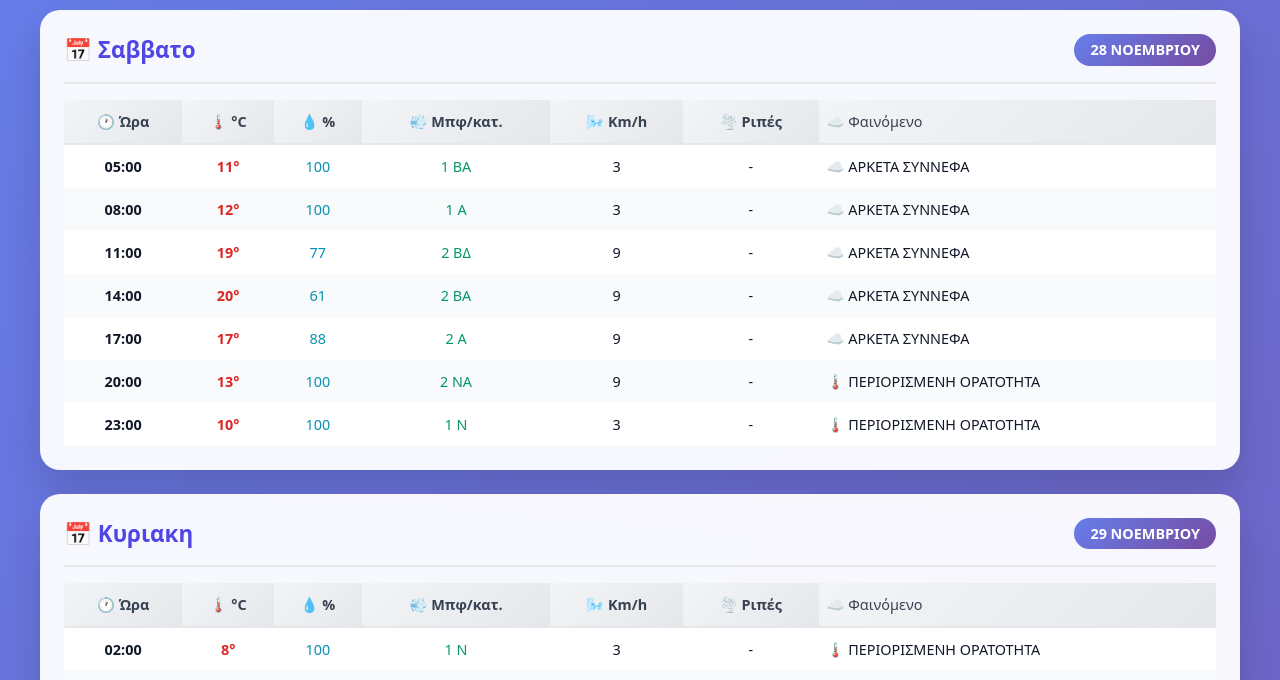
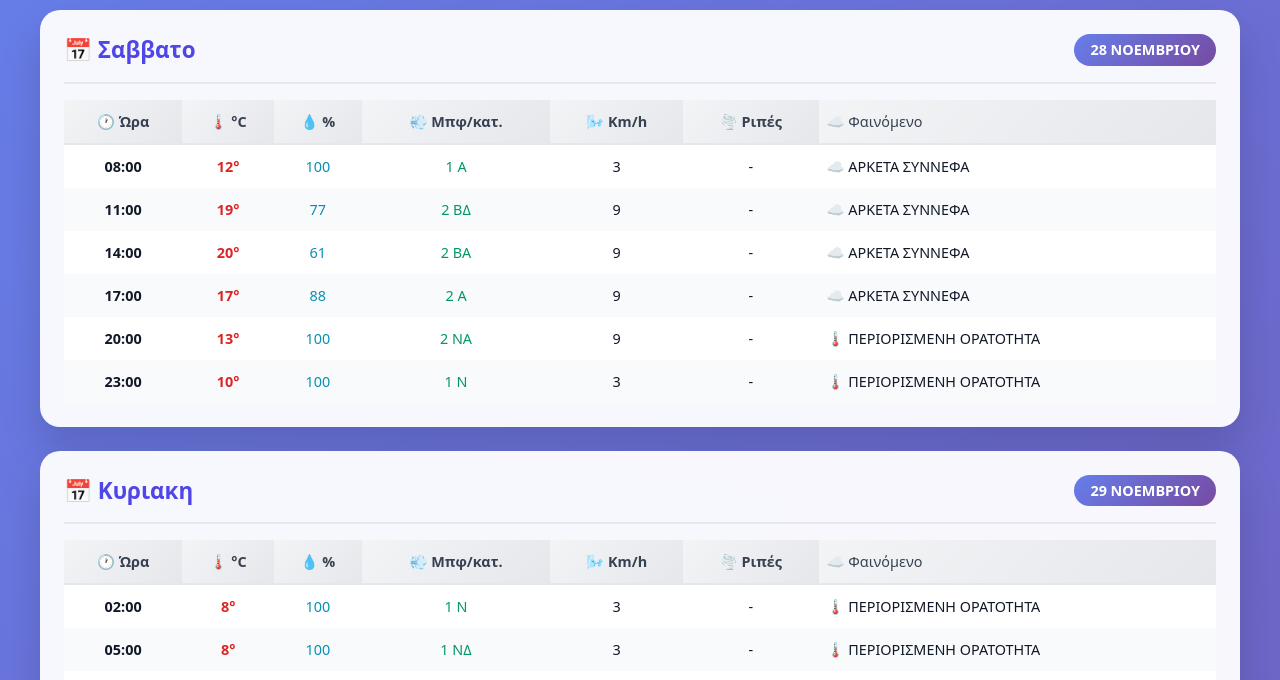
Before and after one commit to vtripolitakis/weatherchq, a plain HTML site: page index.html in a window 1280 px wide. Shown: the part 120-800 px from the top of the page. Drawn offline with Linux system fonts and the light colour scheme.

Commit message:
deploy: e66a58c39bb7333c1ae4571e96f2eb6f4a547b22

```diff
--- a/index.html
+++ b/index.html
@@ -96,7 +96,6 @@ tbody tr:hover { background: #eef2ff; }
 <table>
 <thead><tr><th>🕐 Ώρα</th><th>🌡️ °C</th><th>💧 %</th><th>💨 Μπφ/κατ.</th><th>🌬️ Km/h</th><th>🌪️ Ριπές</th><th class='condition'>☁️ Φαινόμενο</th></tr></thead>
 <tbody>
-<tr><td><strong>05:00</strong></td><td class='temp'>11°</td><td class='humidity'>100</td><td class='wind'>1 BA</td><td>3</td><td>-</td><td class='condition'>☁️ ΑΡΚΕΤΑ ΣΥΝΝΕΦΑ</td></tr>
 <tr><td><strong>08:00</strong></td><td class='temp'>12°</td><td class='humidity'>100</td><td class='wind'>1 Α</td><td>3</td><td>-</td><td class='condition'>☁️ ΑΡΚΕΤΑ ΣΥΝΝΕΦΑ</td></tr>
 <tr><td><strong>11:00</strong></td><td class='temp'>19°</td><td class='humidity'>77</td><td class='wind'>2 ΒΔ</td><td>9</td><td>-</td><td class='condition'>☁️ ΑΡΚΕΤΑ ΣΥΝΝΕΦΑ</td></tr>
 <tr><td><strong>14:00</strong></td><td class='temp'>20°</td><td class='humidity'>61</td><td class='wind'>2 BA</td><td>9</td><td>-</td><td class='condition'>☁️ ΑΡΚΕΤΑ ΣΥΝΝΕΦΑ</td></tr>
```
